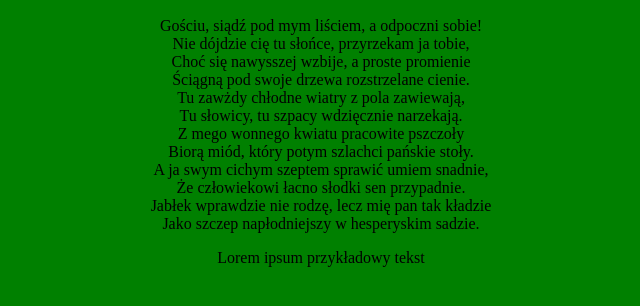
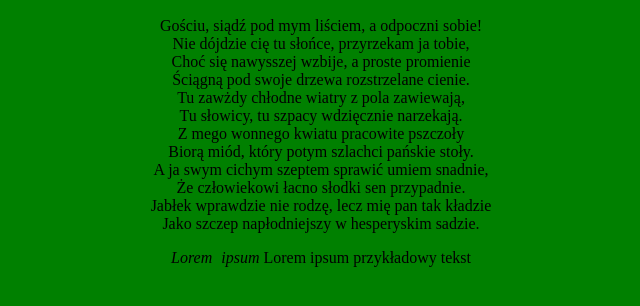
Before and after one commit to wilgakuba/nauka-gita, a plain HTML site: page index.html in a window 1280 px wide. Shown: the part 110-416 px from the top of the page, without its empty margins (319-959 px from the left). Drawn offline with Linux system fonts and the light colour scheme.

Commit message:
Add styles for footer

```diff
--- a/index.html
+++ b/index.html
@@ -25,6 +25,6 @@
             Jabłek wprawdzie nie rodzę, lecz mię pan tak kładzie<br>
             Jako szczep napłodniejszy w hesperyskim sadzie.</p>
         </article>
-        <footer>Lorem ipsum przykładowy tekst</footer>
+        <footer><span>Lorem ipsum</span> Lorem ipsum przykładowy tekst</footer>
     </body>
 </html>
--- a/style/style.css
+++ b/style/style.css
@@ -17,3 +17,8 @@ header, article, footer {
     text-align: center;
 
 }
+/* footer */
+footer span {
+    font-style: italic;
+    word-spacing: 5px;
+}
```
